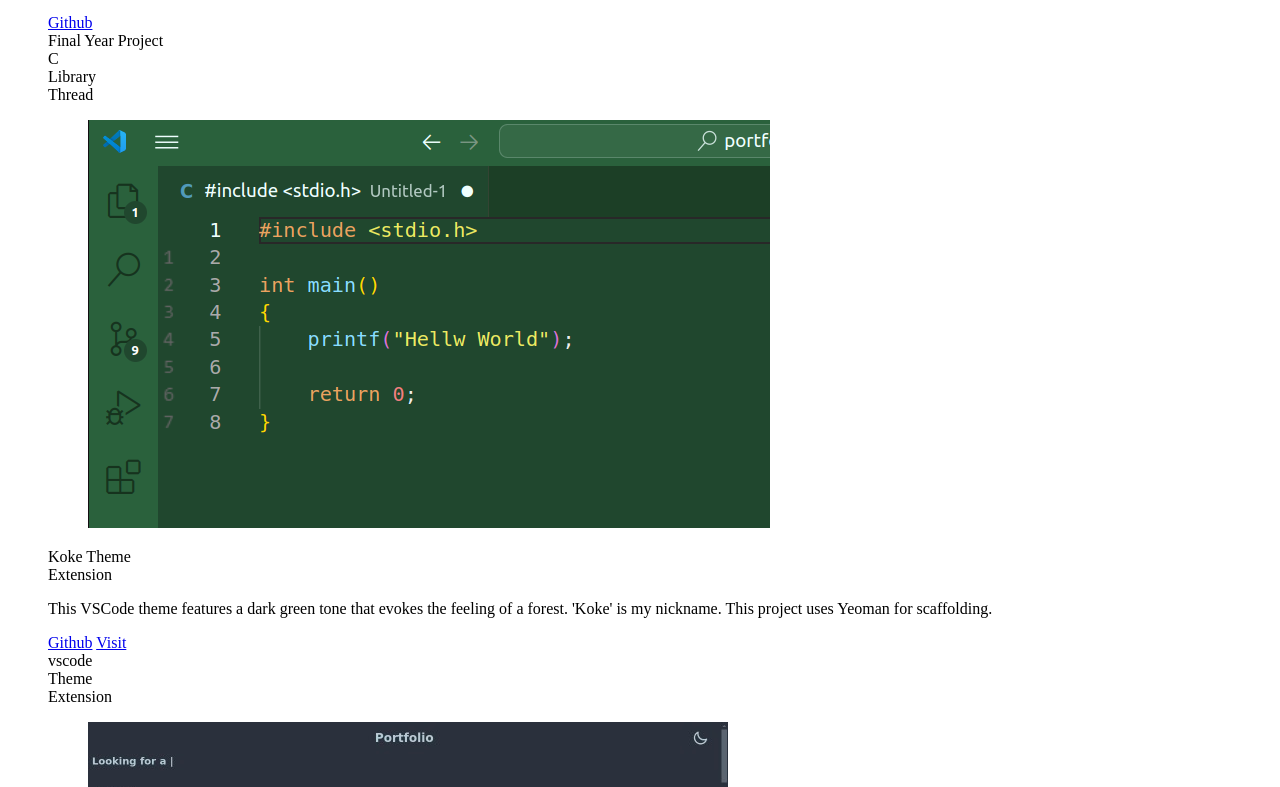
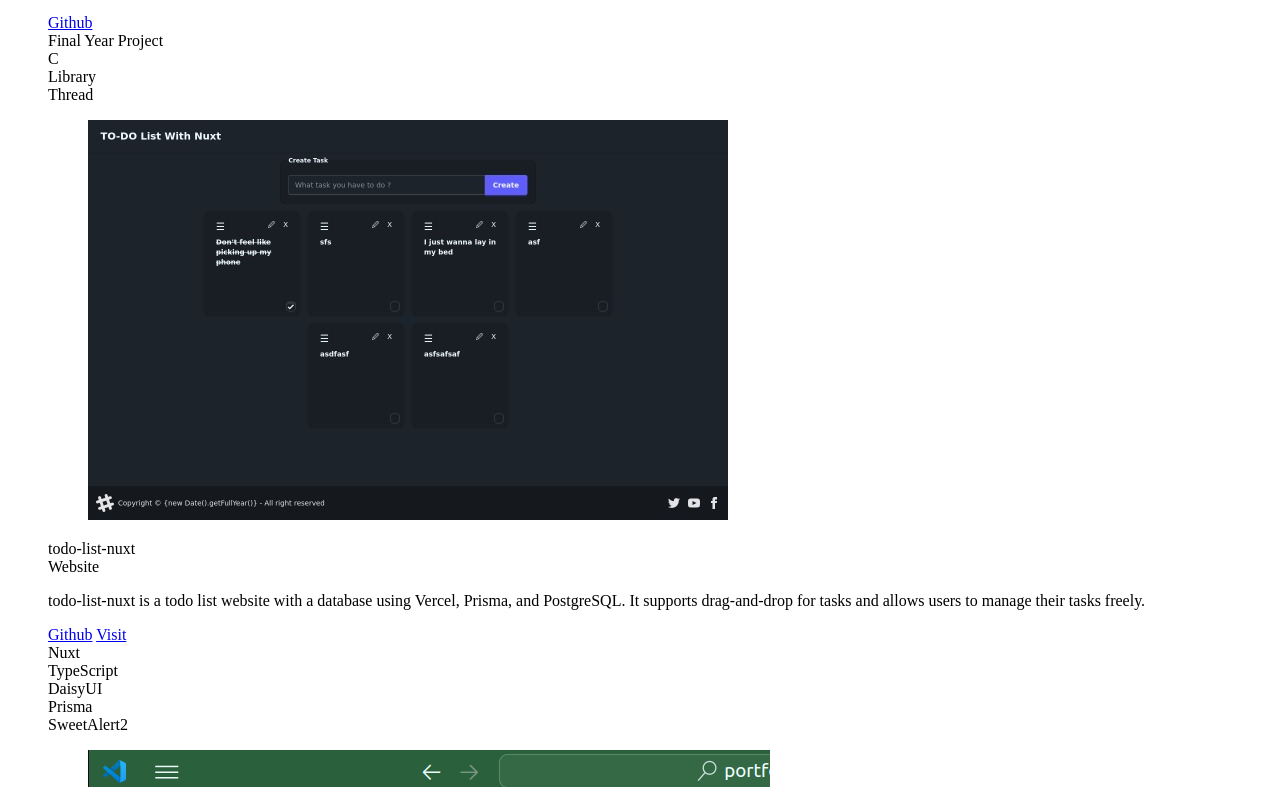
Before and after one commit to kokejohh/portfolio, a SvelteKit app: page / in a window 1280 px wide. Shown: the part 10873-11660 px from the top of the page. Built offline with nearby package versions, Linux system fonts and the light colour scheme.

Commit message:
chore: add new project

```diff
--- a/src/components/Projects.svelte
+++ b/src/components/Projects.svelte
@@ -2,6 +2,7 @@
     import Card from "./Card.svelte";
 
     import pthipth from "$lib/images/pthipth.jpeg";
+    import todo_list_nuxt from "$lib/images/todo-list-nuxt.jpeg";
     import koke_theme from "$lib/images/koke-theme.png";
     import portfolio from "$lib/images/porfolio.jpeg";
     import valentines_day from "$lib/images/valentines_day.jpeg";
@@ -28,6 +29,7 @@
         non-preemptive, meaning threads voluntarily yield control. support thread priorities. each thread can have a time quota.
         each thread has its own aging mechanism to prevent starvation. can use thread pool to manage thread creation and reuse efficiently."
         tags={["Final Year Project", "C","Library", "Thread"]} status={[{title: "Library", color:"badge-secondary"}]} link_github="https://github.com/kokejohh/pthipth"/>
+    <Card src={todo_list_nuxt} title="todo-list-nuxt" detail="todo-list-nuxt is a todo list website with a database using Vercel, Prisma, and PostgreSQL. It supports drag-and-drop for tasks and allows users to manage their tasks freely." tags={["Nuxt", "TypeScript", "DaisyUI", "Prisma", "SweetAlert2"]} status={[{title: "Website", color: "badge-primary"}]} link_github="https://github.com/kokejohh/todo-list-nuxt" link_web="https://todo-list-nuxt-eight.vercel.app/"/>
     <Card src={koke_theme} title="Koke Theme" detail="This VSCode theme features a dark green tone that evokes the feeling of a forest. 'Koke' is my nickname. This project uses Yeoman for scaffolding." tags={["vscode", "Theme", "Extension"]} status={[{title: "Extension", color: "badge-secondary"}]} link_github="https://github.com/kokejohh/koke-theme" link_web="https://marketplace.visualstudio.com/items?itemName=Koke.koke-theme"/>
     <!-- <Card title="บริการลบคนออกจากฝัน" detail="หากท่านมัญหากวนใจมีใครรบกวนในความฝัน" tags={["Svelte", "DaisyUI"]} status={[{title: "Web", color: "badge-primary"}]} link_github="https://github.com/kokejohh/bingbing" link_web="https://bingbing-sigma.vercel.app/"/> -->
     <Card src={portfolio} title="portfolio" detail="A personal portfolio website that showcases my past projects, professional experience, and a range of skills." tags={["Svelte", "TypeScript", "DaisyUI"]} status={[{title: "Website", color: "badge-primary"}]} link_github="https://github.com/kokejohh/portfolio"/>
```
Also changed, not shown: src/lib/images/todo-list-nuxt.jpeg (added).
